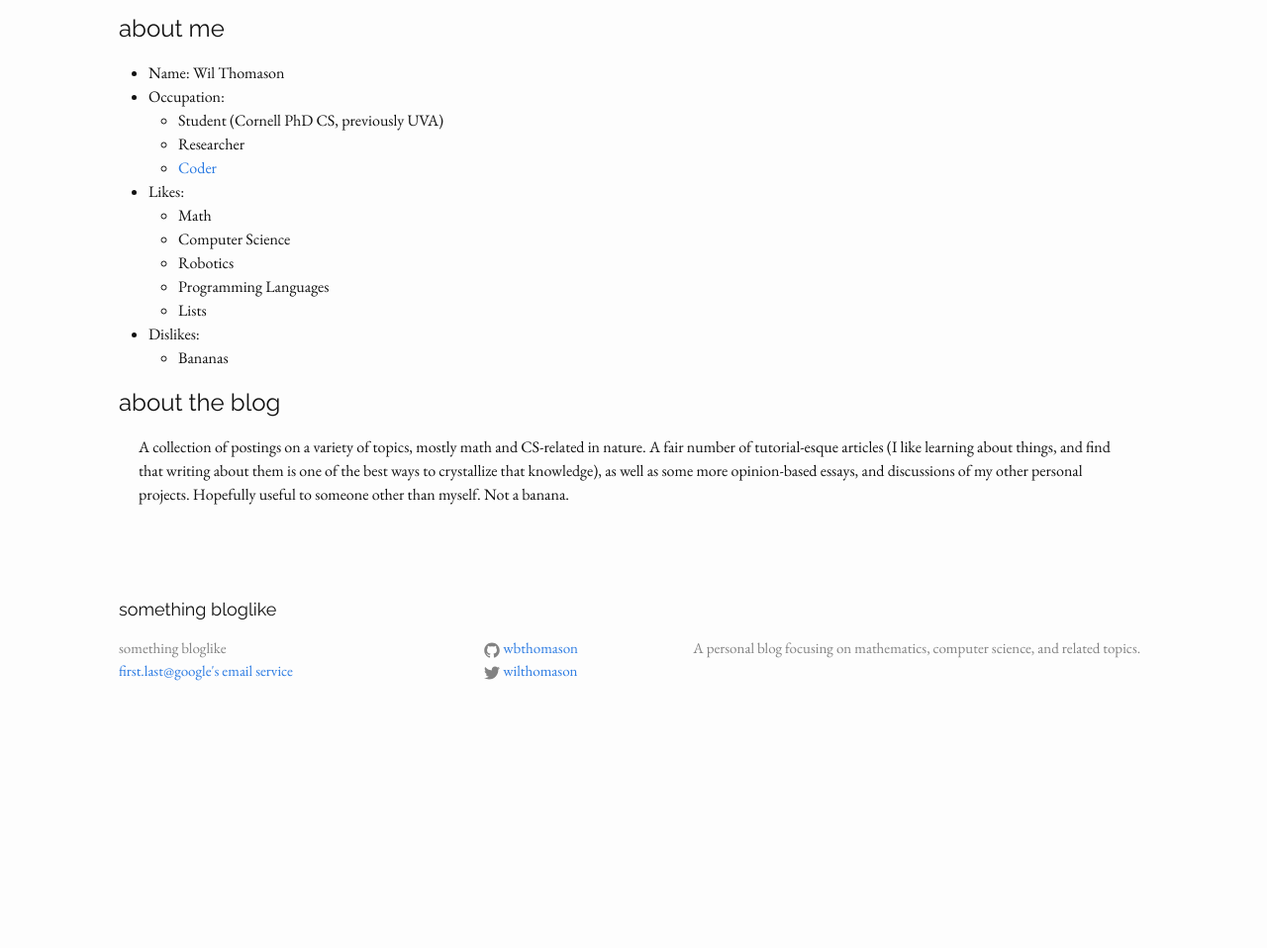
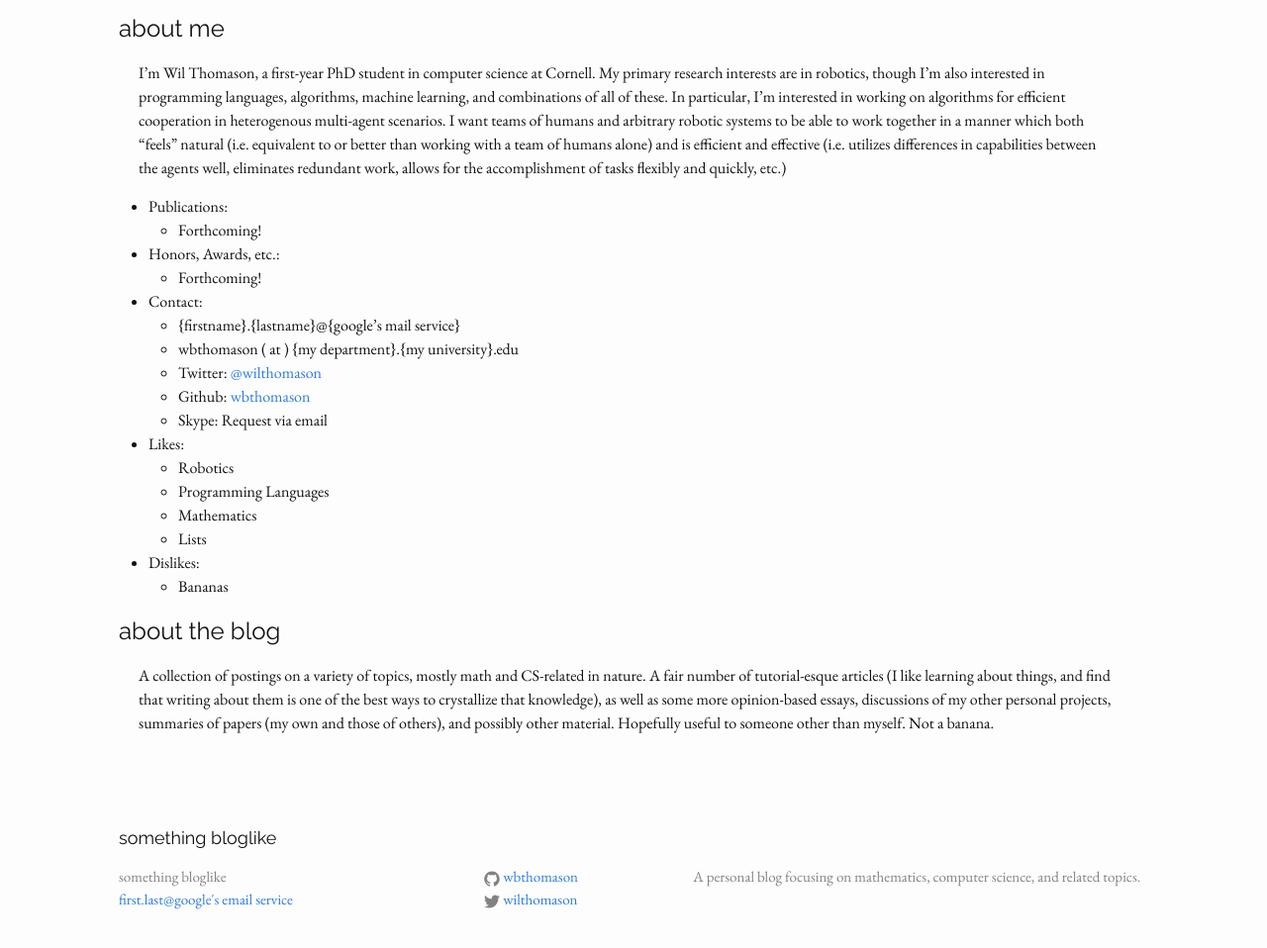
Before and after one commit to wbthomason/wbthomason.github.io, a Jekyll site: the page built from about.md, in a window 1280 px wide, cut to the strip 278-1258 px from the top of the page. Shown: the top 958 px of the strip at 99% size. Built offline with Jekyll 4.4.1, drawn with Linux system fonts in a browser that asks for light colours; nearby versions of some CDN libraries; before the commit the page ends 1027 px from its top, so only the background shows below that.

Commit message:
Updated about page

```diff
--- a/about.md
+++ b/about.md
@@ -8,16 +8,32 @@ permalink: /about/
 
 # about me
 
-* Name: Wil Thomason
-* Occupation:
-  * Student (Cornell PhD CS, previously UVA)
-  * Researcher
-  * [Coder](https://github.com/wbthomason)
+I'm Wil Thomason, a first-year PhD student in computer science at Cornell.
+My primary research interests are in robotics, though I'm also interested in
+programming languages, algorithms, machine learning, and combinations of
+all of these.
+In particular, I'm interested in working on algorithms for efficient cooperation
+in heterogenous multi-agent scenarios. I want teams of humans and arbitrary robotic
+systems to be able to work together in a manner which both "feels" natural
+(i.e. equivalent to or better than working with a team of humans alone) and is efficient
+and effective (i.e. utilizes differences in capabilities between the agents well,
+eliminates redundant work, allows for the accomplishment of tasks flexibly
+and quickly, etc.)
+
+* Publications:
+  * Forthcoming!
+* Honors, Awards, etc.:
+  * Forthcoming!
+* Contact:
+  * {firstname}.{lastname}@{google's mail service}
+  * wbthomason ( at ) {my department}.{my university}.edu
+  * Twitter: [@wilthomason](https://twitter.com/wilthomason)
+  * Github: [wbthomason](https://github.com/wbthomason)
+  * Skype: Request via email
 * Likes:
-  * Math
-  * Computer Science
   * Robotics
   * Programming Languages
+  * Mathematics
   * Lists
 * Dislikes:
   * Bananas
@@ -28,7 +44,8 @@ A collection of postings on a variety of topics, mostly math and CS-related in
 nature.
 A fair number of tutorial-esque articles (I like learning about things, and
 find that writing about them is one of the best ways to crystallize that
-knowledge), as well as some more opinion-based essays, and discussions of my
-other personal projects.
+knowledge), as well as some more opinion-based essays, discussions of my
+other personal projects, summaries of papers (my own and those of others),
+and possibly other material.
 Hopefully useful to someone other than myself.
 Not a banana.
```
